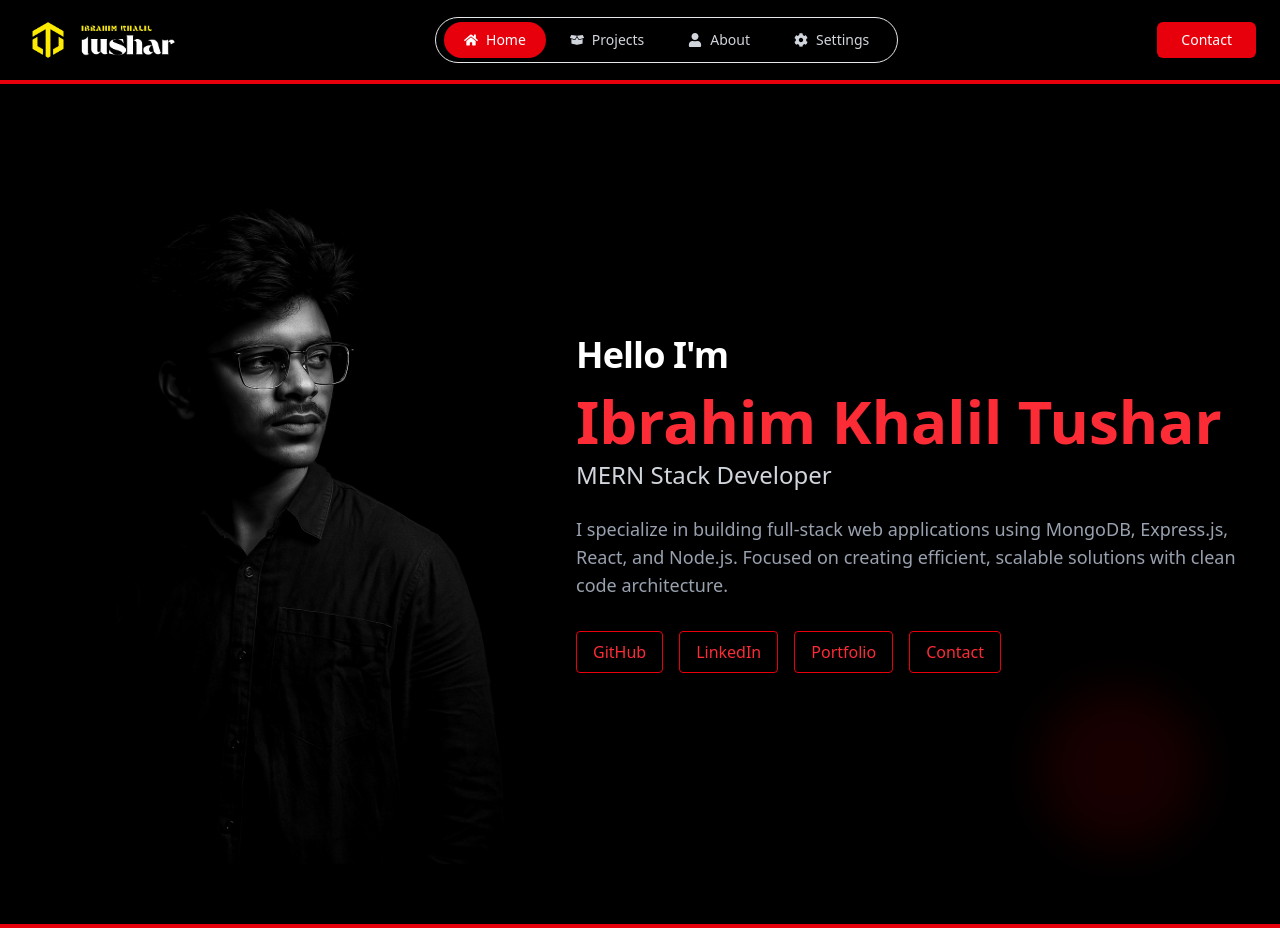
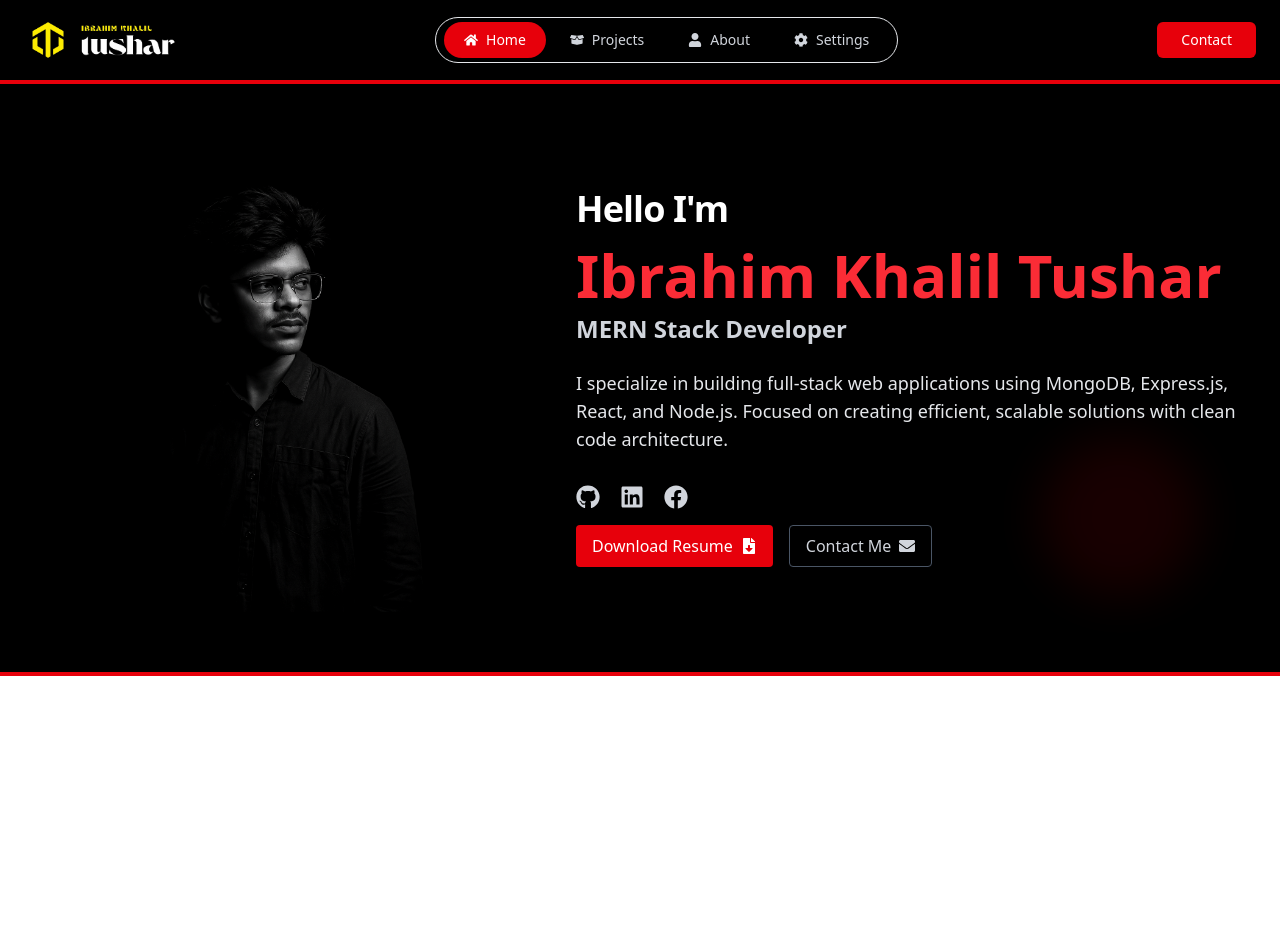
Before and after one commit to iktushar01/Tushar.Dev.Portfolio, a React (Vite) app: page / in a window 1280 px wide. After the commit the page ends 800 px from the top, so only its background shows below. Built offline with nearby package versions, Linux system fonts and the light colour scheme.

Commit message:
update header section

```diff
--- /dev/null
+++ b/src/Components/AboutMe/AboutMe.jsx
@@ -0,0 +1,11 @@
+import React from 'react';
+
+const AboutMe = () => {
+    return (
+        <div>
+
+        </div>
+    );
+};
+
+export default AboutMe;
--- a/src/Components/Header/Headers.jsx
+++ b/src/Components/Header/Headers.jsx
@@ -1,14 +1,15 @@
 import React from "react";
+import { FaGithub, FaLinkedin, FaFacebook, FaFileDownload, FaEnvelope } from "react-icons/fa";
 
 const Header = () => {
   return (
-    <header className=" bg-black text-white flex flex-col md:flex-row items-center justify-center px-4 sm:px-8 py-12 md:py-16 relative overflow-hidden">
+    <header className="bg-black text-white flex flex-col md:flex-row items-center justify-center px-4 sm:px-8 py-12 md:py-16 relative overflow-hidden">
       {/* Decorative red elements */}
       <div className="absolute top-0 left-0 w-full h-1 bg-red-600"></div>
       <div className="absolute bottom-10 right-10 md:bottom-20 md:right-20 w-32 h-32 md:w-40 md:h-40 rounded-full bg-red-600 opacity-10 blur-xl"></div>
 
       {/* Content container */}
-      <div className="container mx-auto flex flex-col md:flex-row-reverse items-center justify-between gap-8 lg:gap-12 xl:gap-16 z-10">
+      <div className="container mx-auto flex flex-col md:flex-row-reverse items-center justify-between gap-0 lg:gap-12 xl:gap-16 z-10">
         {/* Text content */}
         <div className="text-center md:text-left max-w-2xl order-2 md:order-1">
           <h1 className="text-2xl sm:text-3xl md:text-4xl font-bold mb-4 tracking-tight text-white">
@@ -19,41 +20,71 @@ const Header = () => {
             <h2 className="text-4xl sm:text-5xl md:text-6xl font-bold mb-2 text-red-500">
               Ibrahim Khalil Tushar
             </h2>
-            <p className="text-lg sm:text-xl md:text-2xl text-gray-300">
+            <p className="text-lg font-bold sm:text-xl md:text-2xl text-gray-300">
               MERN Stack Developer
             </p>
           </div>
 
-          <p className="text-gray-400 text-base sm:text-lg mb-8">
+          <p className="text-gray-200 text-base sm:text-lg mb-8">
             I specialize in building full-stack web applications using MongoDB,
             Express.js, React, and Node.js. Focused on creating efficient,
             scalable solutions with clean code architecture.
           </p>
 
-          <div className="flex flex-col items-center md:items-start">
+          <div className="flex flex-col items-center md:items-start gap-4">
+            {/* Social Icons Row */}
+            <div className="flex gap-4 sm:gap-5">
+              <a
+                href="#github"
+                className="text-2xl text-gray-300 hover:text-red-500 transition-colors duration-300"
+                aria-label="GitHub"
+              >
+                <FaGithub />
+              </a>
+              <a
+                href="#linkedin"
+                className="text-2xl text-gray-300 hover:text-red-500 transition-colors duration-300"
+                aria-label="LinkedIn"
+              >
+                <FaLinkedin />
+              </a>
+              <a
+                href="#facebook"
+                className="text-2xl text-gray-300 hover:text-red-500 transition-colors duration-300"
+                aria-label="Facebook"
+              >
+                <FaFacebook />
+              </a>
+            </div>
+
+            {/* Action Buttons */}
             <div className="flex gap-3 sm:gap-4 flex-wrap justify-center">
-              {["GitHub", "LinkedIn", "Portfolio", "Contact"].map(
-                (platform) => (
-                  <button
-                    key={platform}
-                    className="px-4 py-2 bg-transparent border border-red-600 text-red-500 rounded-sm hover:bg-red-600 hover:text-white transition-all duration-300 text-sm sm:text-base focus:outline-none focus:ring-2 focus:ring-red-500 focus:ring-opacity-50"
-                    aria-label={platform}
-                  >
-                    {platform}
-                  </button>
-                )
-              )}
+              <a
+                href="/resume.pdf"
+                download
+                className="flex items-center gap-2 px-4 py-2 bg-red-600 text-white rounded-sm hover:bg-red-700 transition-all duration-300 text-sm sm:text-base focus:outline-none focus:ring-2 focus:ring-red-500 focus:ring-opacity-50"
+              >
+                <span>Download Resume</span>
+                <FaFileDownload />
+              </a>
+              <a
+                href="#contact"
+                className="flex items-center gap-2 px-4 py-2 bg-transparent border border-gray-600 text-gray-300 rounded-sm hover:bg-gray-800 transition-all duration-300 text-sm sm:text-base focus:outline-none focus:ring-2 focus:ring-gray-500 focus:ring-opacity-50"
+              >
+                <span>Contact Me</span>
+                <FaEnvelope />
+              </a>
             </div>
           </div>
         </div>
 
         {/* Image container */}
         <div className="mb-8 md:mb-0 order-1 md:order-2 z-10">
-          <div className="overflow-hidden bg-gray-800 flex items-center justify-center">
+          <div className="overflow-hidden bg-black flex items-center justify-center">
             <img
               src="/src/assets/photo.png"
               alt="Ibrahim Khalil Tushar"
-              className="w-full h-96 md:h-full object-cover"
+              className="w-full md:w-[65%] h-96 md:h-full object-cover"
               loading="eager"
             />
           </div>
```
